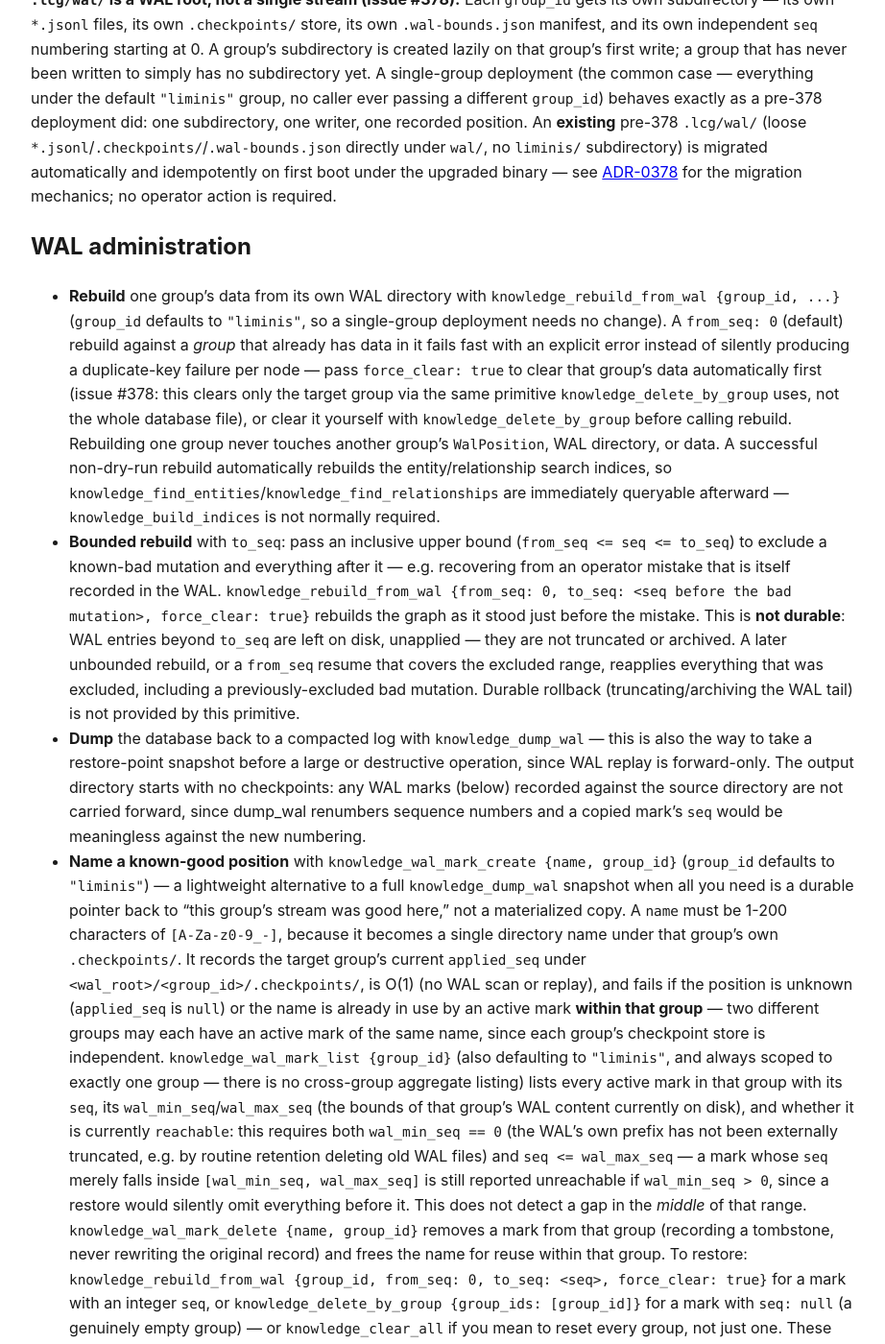
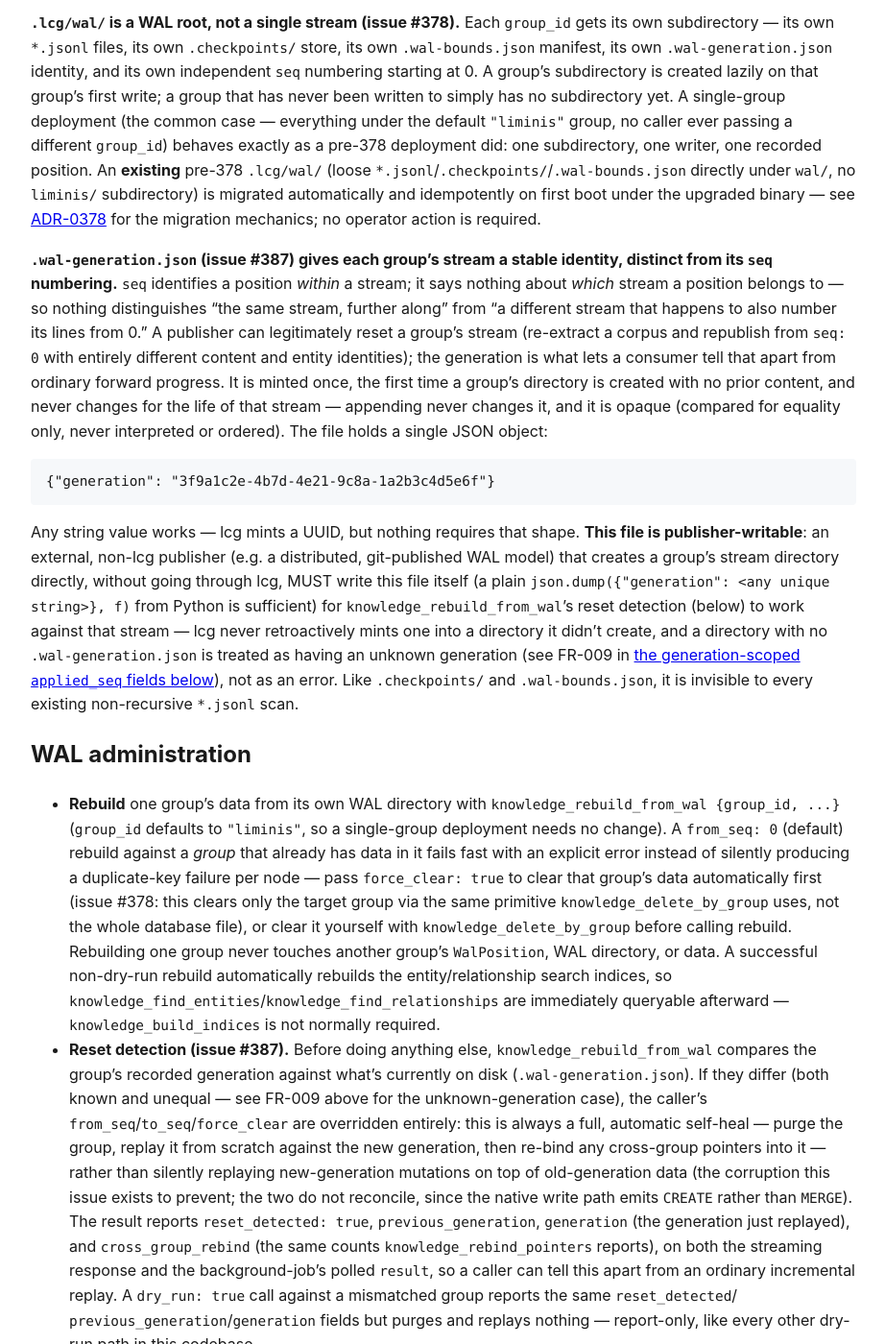
Before and after one commit to verveguy/liminis-context-graph, a Jekyll site: the page built from docs/operations.md, in a window 1280 px wide and 1400 px high, scrolled down 628 px. Shown: the whole window at 96% size, without its empty margins (178-1100 px from the left). Built offline with Jekyll 4.4.1, drawn with Linux system fonts in a browser that asks for light colours; some of the changed text lies outside the part shown.

Commit message:
docs: document WAL stream generation for operators and MCP tool consumers
Extends docs/operations.md's on-disk layout, WAL administration, and
knowledge_status sections with the .wal-generation.json sidecar
format (including the external-publisher-writable contract),
reset-detection behavior for knowledge_rebuild_from_wal, and
generation-based checkpoint reachability. Updates the five affected
MCP ToolSpec descriptions in crates/service/src/mcp/tools.rs to
match. Regenerates docs/llms-full.txt per scripts/generate-docs-llms-full.sh.

````diff
--- a/docs/operations.md
+++ b/docs/operations.md
@@ -12,7 +12,8 @@ Everything the service manages lives under `.lcg/` in the workspace:
 ```text
 .lcg/
 ├── wal/                    # WAL root — one subdirectory per group_id (issue #378)
-│   └── liminis/            # the default group's stream: *.jsonl, .checkpoints/, .wal-bounds.json
+│   └── liminis/            # the default group's stream: *.jsonl, .checkpoints/, .wal-bounds.json,
+│                            #   .wal-generation.json
 ├── db/liminis.db           # LadybugDB files — a derived index, rebuildable from the WAL
 ├── ontology.yaml           # optional extraction vocabulary (yours to edit)
 └── service.sock            # JSON-RPC 2.0 endpoint while the service runs
@@ -26,15 +27,42 @@ documents, diff it, and carry it across machines. The database is a derived inde
 
 **`.lcg/wal/` is a WAL root, not a single stream (issue #378).** Each `group_id` gets its own
 subdirectory — its own `*.jsonl` files, its own `.checkpoints/` store, its own
-`.wal-bounds.json` manifest, and its own independent `seq` numbering starting at 0. A group's
-subdirectory is created lazily on that group's first write; a group that has never been written
-to simply has no subdirectory yet. A single-group deployment (the common case — everything under
-the default `"liminis"` group, no caller ever passing a different `group_id`) behaves exactly as
-a pre-378 deployment did: one subdirectory, one writer, one recorded position. An **existing**
-pre-378 `.lcg/wal/` (loose `*.jsonl`/`.checkpoints/`/`.wal-bounds.json` directly under `wal/`, no
-`liminis/` subdirectory) is migrated automatically and idempotently on first boot under the
-upgraded binary — see [ADR-0378](adr/0378-multi-stream-wal-per-group-directory.md) for the
-migration mechanics; no operator action is required.
+`.wal-bounds.json` manifest, its own `.wal-generation.json` identity, and its own independent
+`seq` numbering starting at 0. A group's subdirectory is created lazily on that group's first
+write; a group that has never been written to simply has no subdirectory yet. A single-group
+deployment (the common case — everything under the default `"liminis"` group, no caller ever
+passing a different `group_id`) behaves exactly as a pre-378 deployment did: one subdirectory, one
+writer, one recorded position. An **existing** pre-378 `.lcg/wal/` (loose
+`*.jsonl`/`.checkpoints/`/`.wal-bounds.json` directly under `wal/`, no `liminis/` subdirectory) is
+migrated automatically and idempotently on first boot under the upgraded binary — see
+[ADR-0378](adr/0378-multi-stream-wal-per-group-directory.md) for the migration mechanics; no
+operator action is required.
+
+**`.wal-generation.json` (issue #387) gives each group's stream a stable identity, distinct from
+its `seq` numbering.** `seq` identifies a position *within* a stream; it says nothing about
+*which* stream a position belongs to — so nothing distinguishes "the same stream, further along"
+from "a different stream that happens to also number its lines from 0." A publisher can
+legitimately reset a group's stream (re-extract a corpus and republish from `seq: 0` with
+entirely different content and entity identities); the generation is what lets a consumer tell
+that apart from ordinary forward progress. It is minted once, the first time a group's directory
+is created with no prior content, and never changes for the life of that stream — appending never
+changes it, and it is opaque (compared for equality only, never interpreted or ordered). The file
+holds a single JSON object:
+
+```json
+{"generation": "3f9a1c2e-4b7d-4e21-9c8a-1a2b3c4d5e6f"}
+```
+
+Any string value works — lcg mints a UUID, but nothing requires that shape. **This file is
+publisher-writable**: an external, non-lcg publisher (e.g. a distributed, git-published WAL model)
+that creates a group's stream directory directly, without going through lcg, MUST write this file
+itself (a plain `json.dump({"generation": <any unique string>}, f)` from Python is sufficient) for
+`knowledge_rebuild_from_wal`'s reset detection (below) to work against that stream — lcg never
+retroactively mints one into a directory it didn't create, and a directory with no
+`.wal-generation.json` is treated as having an unknown generation (see FR-009 in
+[the generation-scoped `applied_seq` fields below](#knowledge_status-health-fields)), not as an
+error. Like `.checkpoints/` and `.wal-bounds.json`, it is invisible to every existing
+non-recursive `*.jsonl` scan.
 
 ## WAL administration
 
@@ -49,6 +77,21 @@ migration mechanics; no operator action is required.
   data. A successful non-dry-run rebuild automatically rebuilds the entity/relationship search
   indices, so `knowledge_find_entities`/`knowledge_find_relationships` are immediately queryable
   afterward — `knowledge_build_indices` is not normally required.
+- **Reset detection (issue #387).** Before doing anything else, `knowledge_rebuild_from_wal`
+  compares the group's recorded generation against what's currently on disk
+  (`.wal-generation.json`). If they differ (both known and unequal — see FR-009 above for the
+  unknown-generation case), the caller's `from_seq`/`to_seq`/`force_clear` are overridden
+  entirely: this is always a full, automatic self-heal — purge the group, replay it from scratch
+  against the new generation, then re-bind any cross-group pointers into it — rather than
+  silently replaying new-generation mutations on top of old-generation data (the corruption this
+  issue exists to prevent; the two do not reconcile, since the native write path emits `CREATE`
+  rather than `MERGE`). The result reports `reset_detected: true`, `previous_generation`,
+  `generation` (the generation just replayed), and `cross_group_rebind` (the same counts
+  `knowledge_rebind_pointers` reports), on both the streaming response and the background-job's
+  polled `result`, so a caller can tell this apart from an ordinary incremental replay. A
+  `dry_run: true` call against a mismatched group reports the same `reset_detected`/
+  `previous_generation`/`generation` fields but purges and replays nothing — report-only, like
+  every other dry-run path in this codebase.
 - **Bounded rebuild** with `to_seq`: pass an inclusive upper bound (`from_seq <= seq <= to_seq`)
   to exclude a known-bad mutation and everything after it — e.g. recovering from an operator
   mistake that is itself recorded in the WAL. `knowledge_rebuild_from_wal {from_seq: 0,
@@ -62,24 +105,34 @@ migration mechanics; no operator action is required.
   way to take a restore-point snapshot before a large or destructive operation, since WAL replay
   is forward-only. The output directory starts with no checkpoints: any WAL marks (below)
   recorded against the source directory are not carried forward, since dump_wal renumbers
-  sequence numbers and a copied mark's `seq` would be meaningless against the new numbering.
+  sequence numbers and a copied mark's `seq` would be meaningless against the new numbering. For
+  the same reason, the output always gets a freshly minted generation (issue #387) — never the
+  source's: it is a new stream, not a copy of the source's identity, so a consumer must not treat
+  it as "the same stream" it was tracking before.
 - **Name a known-good position** with `knowledge_wal_mark_create {name, group_id}` (`group_id`
   defaults to `"liminis"`) — a lightweight alternative to a full `knowledge_dump_wal` snapshot
   when all you need is a durable pointer back to "this group's stream was good here," not a
   materialized copy. A `name` must be 1-200 characters of `[A-Za-z0-9_-]`, because it becomes a
   single directory name under that group's own `.checkpoints/`. It records the target group's
-  current `applied_seq` under `<wal_root>/<group_id>/.checkpoints/`, is O(1) (no WAL scan or
-  replay), and fails if the position is unknown (`applied_seq` is `null`) or the name is already
-  in use by an active mark **within that group** — two different groups may each have an active
-  mark of the same name, since each group's checkpoint store is independent. `knowledge_wal_mark_list
+  current `applied_seq`, **and the group's current generation (issue #387)**, under
+  `<wal_root>/<group_id>/.checkpoints/`, is O(1) (no WAL scan or replay), and fails if the
+  position is unknown (`applied_seq` is `null`) or the name is already in use by an active mark
+  **within that group** — two different groups may each have an active mark of the same name,
+  since each group's checkpoint store is independent. `knowledge_wal_mark_list
   {group_id}` (also defaulting to `"liminis"`, and always scoped to exactly one group — there is
   no cross-group aggregate listing) lists every active mark in that group with its `seq`, its
-  `wal_min_seq`/`wal_max_seq` (the bounds of that group's WAL content currently on disk), and
-  whether it is currently `reachable`: this requires both `wal_min_seq == 0` (the WAL's own prefix
-  has not been externally truncated, e.g. by routine retention deleting old WAL files) and `seq <=
-  wal_max_seq` — a mark whose `seq` merely falls inside `[wal_min_seq, wal_max_seq]` is still
-  reported unreachable if `wal_min_seq > 0`, since a restore would silently omit everything before
-  it. This does not detect a gap in the *middle* of that range. `knowledge_wal_mark_delete {name,
+  `generation`, its `wal_min_seq`/`wal_max_seq` (the bounds of that group's WAL content currently
+  on disk), and whether it is currently `reachable`: this requires both the existing bounds check
+  (`wal_min_seq == 0` — the WAL's own prefix has not been externally truncated, e.g. by routine
+  retention deleting old WAL files — and `seq <= wal_max_seq`) **and**, independently, that the
+  mark's recorded `generation` matches the group's current on-disk generation whenever both are
+  known (issue #387, FR-007) — a mark taken against a generation that has since been reset is
+  never reachable, even when its `seq` still falls comfortably inside
+  `[wal_min_seq, wal_max_seq]` (exactly the "looks like forward progress, isn't" case issue #387
+  exists to close). Separately, on the bounds side, a mark whose `seq` merely falls inside
+  `[wal_min_seq, wal_max_seq]` is still reported unreachable if `wal_min_seq > 0`, since a restore
+  would silently omit everything before it. Neither check detects a gap in the *middle* of that
+  range. `knowledge_wal_mark_delete {name,
   group_id}` removes a mark from that group (recording a tombstone, never rewriting the original
   record) and frees the name for reuse within that group. To restore: `knowledge_rebuild_from_wal
   {group_id, from_seq: 0, to_seq: <seq>, force_clear: true}` for a mark with an integer `seq`, or
@@ -173,16 +226,16 @@ mechanism.
 
 **`wal_groups`** (issue #378) — an additive map, keyed by `group_id`, of every group that
 currently has a WAL directory, each entry shaped like the flat `wal` object below
-(`{applied_seq, max_seq}`). This is the multi-group view; the flat `wal.applied_seq`/`wal.max_seq`
-fields described next remain present and **pinned specifically to the default `"liminis"`
-group**, unchanged in meaning from a pre-378 single-group deployment — a caller that only reads
-the flat fields (e.g. an existing integration written before this issue) needs no change. If the
-default group has no WAL directory at all (e.g. a pure replica that has only ever hydrated
-non-default groups), the flat fields report `null`/absent rather than an error — a documented
-signal that this instance has no default group, not a broken or un-hydrated instance. Do not
-confuse "not in `wal_groups`" with "at position 0": a group present in the map with
-`applied_seq: 0` has a directory and a known position; a group absent from the map entirely has no
-WAL directory yet.
+(`{applied_seq, max_seq, generation}`). This is the multi-group view; the flat
+`wal.applied_seq`/`wal.max_seq`/`wal.generation` fields described next remain present and
+**pinned specifically to the default `"liminis"` group**, unchanged in meaning from a pre-378
+single-group deployment — a caller that only reads the flat fields (e.g. an existing integration
+written before this issue) needs no change. If the default group has no WAL directory at all
+(e.g. a pure replica that has only ever hydrated non-default groups), the flat fields report
+`null`/absent rather than an error — a documented signal that this instance has no default group,
+not a broken or un-hydrated instance. Do not confuse "not in `wal_groups`" with "at position 0": a
+group present in the map with `applied_seq: 0` has a directory and a known position; a group
+absent from the map entirely has no WAL directory yet.
 
 **`wal.applied_seq`** and **`wal.max_seq`** (issue #353; scoped to the default group by issue
 #378) — let a caller decide, from a single `knowledge_status` call and an integer comparison,
@@ -198,6 +251,20 @@ every call — see [ADR-0375](adr/0375-wal-max-seq-bounds-manifest.md) for the c
 why an earlier "never cached" design was revised. The same manifest and fast path also back
 `wal_min_seq`, so `knowledge_wal_mark_list`'s reachability check (below) does not scale with WAL
 file count either.
+
+**`wal.generation`** (issue #387; also scoped to the default group, and mirrored per-group inside
+`wal_groups`) — the group's current **on-disk (source-side)** generation, read from
+`.wal-generation.json` alongside the same `wal_max_seq` machinery above, so reporting it costs
+nothing beyond what `applied_seq`/`max_seq` already pay (no new full-directory scan). This is
+deliberately the on-disk value, not lcg's own DB-recorded consumer-side position — an external
+consumer (e.g. orac) compares this against its *own* bookkeeping to answer "is this the same
+stream I was tracking?", the same on-disk-authoritative role `max_seq` already plays. `null`
+means the stream currently has no generation recorded — either it predates issue #387, or (for a
+group with no WAL directory at all) there is no stream to have one. Opaque: compare for equality
+only, never interpret or order it. lcg's own internally-recorded generation (paired with its own
+`applied_seq`, and what `knowledge_rebuild_from_wal`'s reset detection actually compares against)
+is not surfaced by `knowledge_status` at all — it is a purely internal bookkeeping value with no
+separate consumer-facing use.
 
 The consumer decision, comparing the two fields — check both for `null` before any numeric
 comparison:
````
Also changed, not shown: docs/llms-full.txt (+98 -31 lines), 1 other file.
